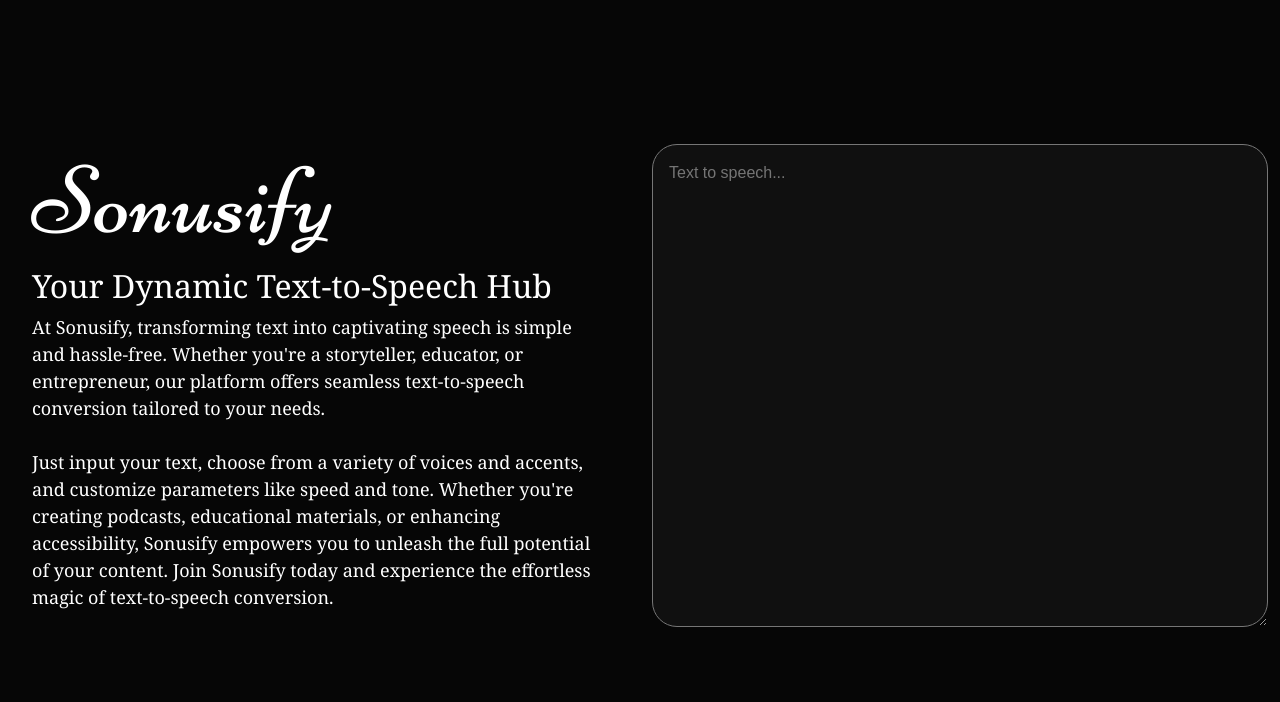
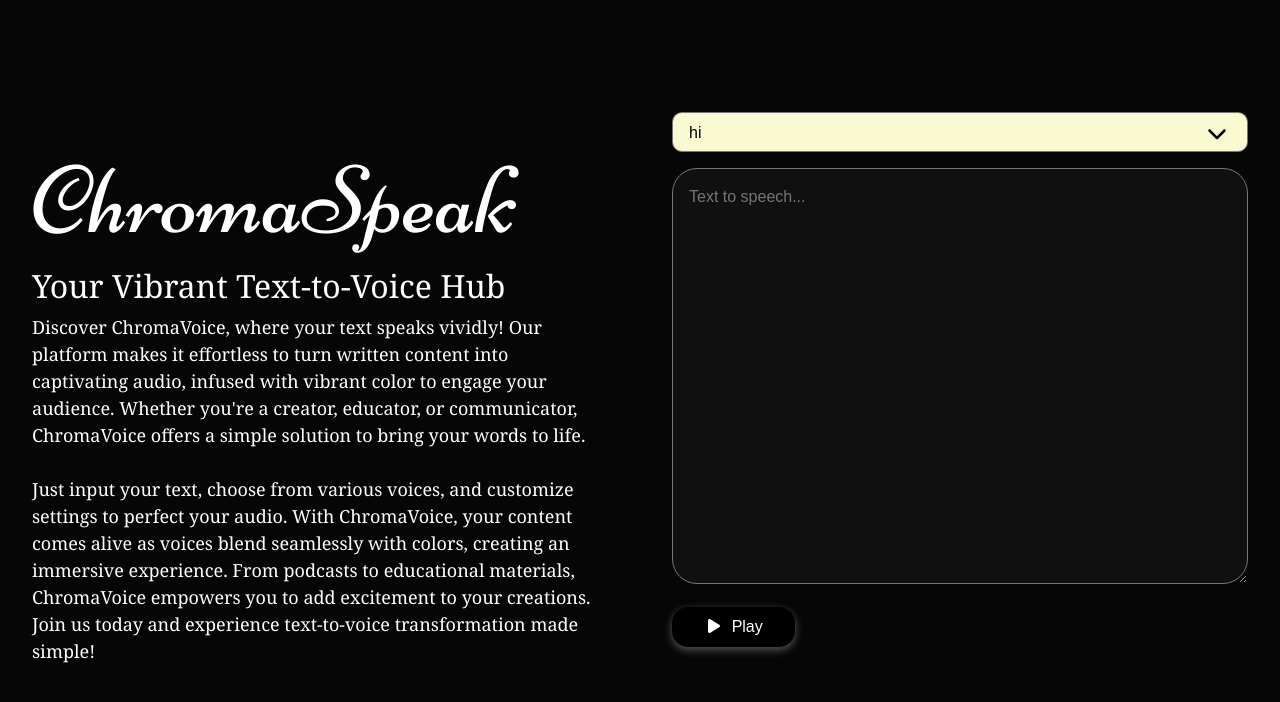
Before and after one commit to Rahul0070050/text-to-speech, a plain HTML site: page index.html in a window 1280 px wide. Drawn offline with nearby package versions, Linux system fonts and the light colour scheme; a web font is replaced by a local one.

Commit message:
almost finished

```diff
--- a/index.html
+++ b/index.html
@@ -24,25 +24,38 @@
     <div class="container-fluid">
       <div class="row">
         <div class="info-section col-md-6">
-          <h1>Sonusify</h1>
-          <h2>Your Dynamic Text-to-Speech Hub</h2>
+          <h1>ChromaSpeak</h1>
+          <h2>Your Vibrant Text-to-Voice Hub</h2>
           <p>
-            At Sonusify, transforming text into captivating speech is simple and
-            hassle-free. Whether you're a storyteller, educator, or
-            entrepreneur, our platform offers seamless text-to-speech conversion
-            tailored to your needs.
+            Discover ChromaVoice, where your text speaks vividly! Our platform
+            makes it effortless to turn written content into captivating audio,
+            infused with vibrant color to engage your audience. Whether you're a
+            creator, educator, or communicator, ChromaVoice offers a simple
+            solution to bring your words to life.
             <br />
             <br />
-            Just input your text, choose from a variety of voices and accents,
-            and customize parameters like speed and tone. Whether you're
-            creating podcasts, educational materials, or enhancing
-            accessibility, Sonusify empowers you to unleash the full potential
-            of your content. Join Sonusify today and experience the effortless
-            magic of text-to-speech conversion.
+            Just input your text, choose from various voices, and customize
+            settings to perfect your audio. With ChromaVoice, your content comes
+            alive as voices blend seamlessly with colors, creating an immersive
+            experience. From podcasts to educational materials, ChromaVoice
+            empowers you to add excitement to your creations. Join us today and
+            experience text-to-voice transformation made simple!
           </p>
         </div>
         <div class="speach-section col-md-6">
-          <textarea name="text" id="text" placeholder="Text to speech..."></textarea>
+          <select name="" id="select">
+            <option value="">hi</option>
+          </select>
+
+          <textarea
+            name="text"
+            id="text"
+            placeholder="Text to speech..."
+          ></textarea>
+
+          <button id="play-button" class="play-btn">
+            <i class="fas fa-play fa-fw"></i> Play
+          </button>
         </div>
       </div>
     </div>
@@ -64,5 +77,13 @@
       integrity="sha384-0pUGZvbkm6XF6gxjEnlmuGrJXVbNuzT9qBBavbLwCsOGabYfZo0T0to5eqruptLy"
       crossorigin="anonymous"
     ></script>
+
+    <!-- font awesome -->
+    <script
+      src="https://cdnjs.cloudflare.com/ajax/libs/font-awesome/6.4.0/js/all.min.js"
+      integrity="sha512-fD9DI5bZwQxOi7MhYWnnNPlvXdp/2Pj3XSTRrFs5FQa4mizyGLnJcN6tuvUS6LbmgN1ut+XGSABKvjN0H6Aoow=="
+      crossorigin="anonymous"
+      referrerpolicy="no-referrer"
+    ></script>
   </body>
 </html>
--- a/script.js
+++ b/script.js
@@ -0,0 +1,22 @@
+const speeech = new SpeechSynthesisUtterance();
+let typeOfVoices = [];
+let voiceSelector = document.getElementById("select");
+
+document.getElementById("play-button").addEventListener("click", (event) => {
+  let text = document.getElementById("text").value;
+  speeech.text = text;
+  window.speechSynthesis.speak(speeech);
+  // console.log(text);
+});
+
+window.speechSynthesis.onvoiceschanged = () => {
+  typeOfVoices = window.speechSynthesis.getVoices();
+  typeOfVoices.forEach((voice, idx) => {
+    voiceSelector.options[idx] = new Option(voice.name, idx);
+  });
+  speeech.voice = typeOfVoices[0];
+};
+
+voiceSelector.addEventListener("change",() => {
+    speeech.voice = typeOfVoices[voiceSelector.value]
+})
--- a/style.css
+++ b/style.css
@@ -20,22 +20,66 @@
   font-size: 6rem;
 }
 .info-section h2 {
-    font-family: Cambria, Cochin, Georgia, Times, 'Times New Roman', serif;
+  font-family: Cambria, Cochin, Georgia, Times, "Times New Roman", serif;
   font-size: xx-large;
 }
 .info-section p {
-    font-family: Cambria, Cochin, Georgia, Times, 'Times New Roman', serif;
+  font-family: Cambria, Cochin, Georgia, Times, "Times New Roman", serif;
   font-size: large;
 }
 
 .speach-section {
-    margin-top: 5rem !important;
+  padding: 3rem 2rem !important;
 }
 
 .speach-section #text {
   width: 100%;
-    height: 100%;
+  height: 80%;
   padding: 1rem;
   background-color: #ffffff0a;
   border-radius: 25px;
 }
+.speach-section .play-btn {
+  padding: 0.5rem 2rem;
+  background-color: black;
+  box-shadow: rgba(255, 255, 255, 0.322) 0px 3px 8px;
+  border-radius: 16px;
+  outline: none;
+  border: none;
+  color: white;
+  margin-top: 1rem;
+}
+
+.speach-section select {
+  padding: 0.5rem 1rem;
+  height: 2.5rem;
+  width: 100%;
+  border-radius: 10px;
+  color: black;
+  background-color: lightgoldenrodyellow;
+  margin-bottom: 1rem;
+  appearance: none;
+  background-image: url(./icon.svg);
+  background-repeat: no-repeat;
+  background-size: 20px;
+  background-position-x: calc(100% - 20px);
+  background-position-y: 10px;
+}
+
+.speach-section select option {
+  color: #060606;
+}
+.speach-section .play-btn .fa-play {
+  margin-right: 0.2rem;
+}
+@media only screen and (max-width: 600px) {
+  .container-fluid {
+    height: 100%;
+  }
+  .info-section h1 {
+    font-size: 4rem;
+  }
+  .info-section {
+  margin-top: 1rem !important;
+  }
+}
```
Also changed, not shown: icon.svg (added). Lines whose indentation alone changed are shown as unchanged.
